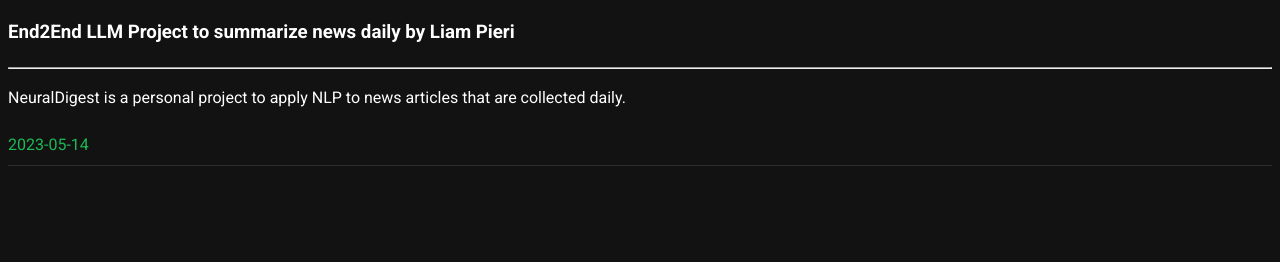
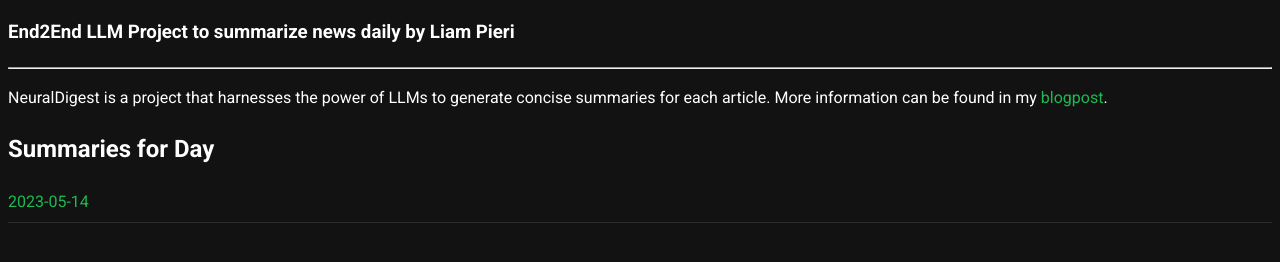
Before and after one commit to liamwazherealso/neuraldigest-website, a plain HTML site: page index.html in a window 1280 px wide. Shown: the part 76-338 px from the top of the page. Drawn offline with Linux system fonts and the light colour scheme.

Commit message:
commit
Add link to blogpost

```diff
--- a/index.html
+++ b/index.html
@@ -14,8 +14,10 @@
     <h1>NeuralDigest</h1>
     <h3>End2End LLM Project to summarize news daily by Liam Pieri</h3>
     <hr>
-    <p> NeuralDigest is a personal project to apply NLP to news articles that are collected daily. </p>
-    <h4></h4>
+    <p>NeuralDigest is a project that harnesses the power of LLMs to generate concise summaries for each article.
+    More information can be found in my <a>blogpost</a>.</p>
+
+    <h2>Summaries for Day</h2>
     <ul id="articleList"></ul>
 </body>
 </html>
```
